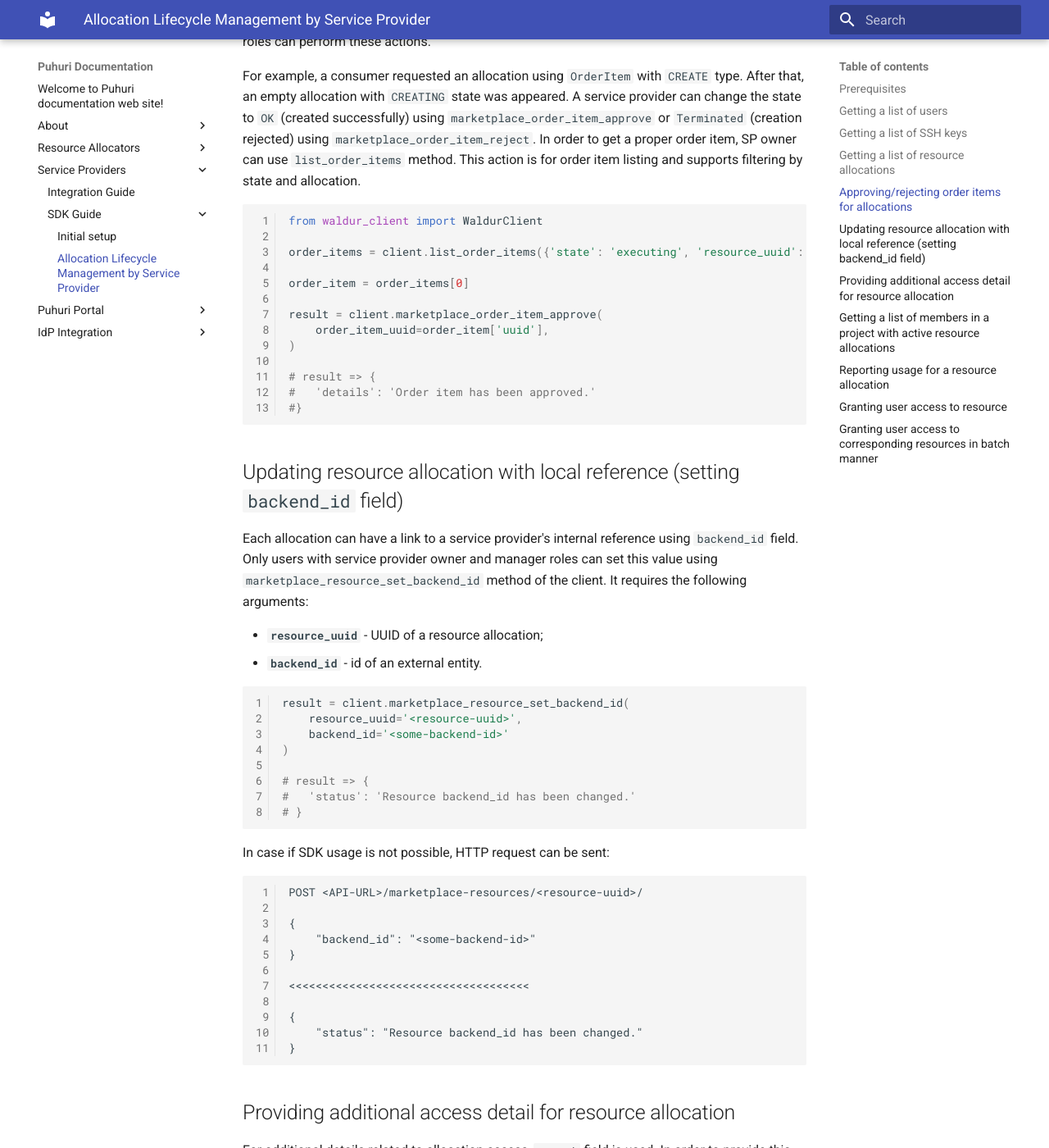
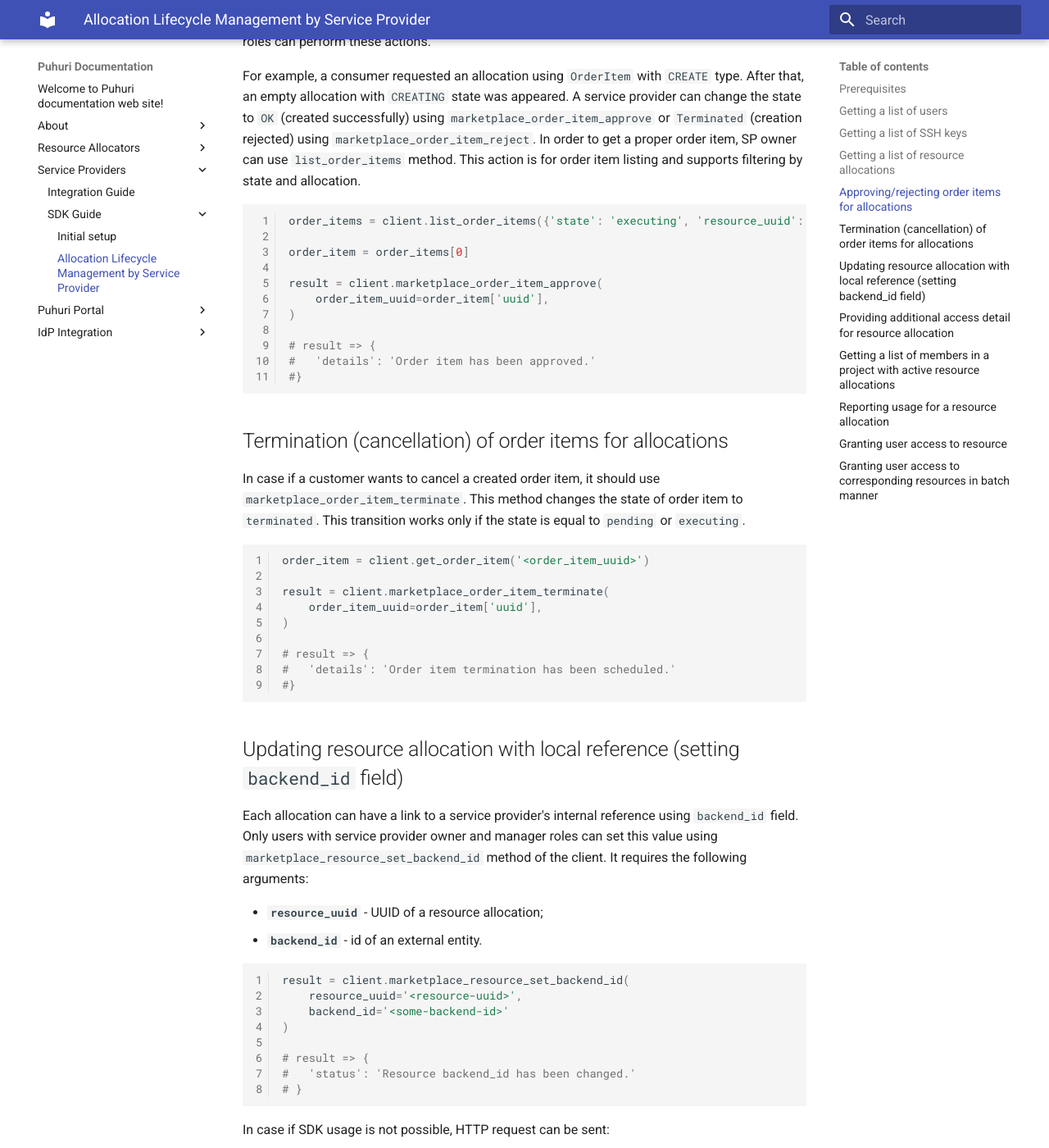
Before and after one commit to neicnordic/puhuri-web, an MkDocs documentation site: the page built from docs/SDK guide/allocation-management-sp.md, in a window 1280 px wide and 1400 px high, scrolled down 2420 px. Shown: the whole window at 82% size. Built offline with MkDocs 1.6.1 and Material for MkDocs 9.7.7, drawn with Linux system fonts in a browser that asks for light colours.

Commit message:
Order item termination docs

````diff
--- a/docs/SDK guide/allocation-management-sp.md
+++ b/docs/SDK guide/allocation-management-sp.md
@@ -112,8 +112,6 @@ A service provider can change the state to `OK` (created successfully) using `ma
 In order to get a proper order item, SP owner can use `list_order_items` method. This action is for order item listing and supports filtering by state and allocation.
 
 ```python
-from waldur_client import WaldurClient
-
 order_items = client.list_order_items({'state': 'executing', 'resource_uuid': '<allocation-uuid>'})
 
 order_item = order_items[0]
@@ -124,6 +122,25 @@ result = client.marketplace_order_item_approve(
 
 # result => {
 #   'details': 'Order item has been approved.'
+#}
+```
+
+
+## Termination (cancellation) of order items for allocations
+
+In case if a customer wants to cancel a created order item, it should use `marketplace_order_item_terminate`.
+This method changes the state of order item to `terminated`. This transition works only if the state is equal to `pending` or `executing`.
+
+```python
+
+order_item = client.get_order_item('<order_item_uuid>')
+
+result = client.marketplace_order_item_terminate(
+    order_item_uuid=order_item['uuid'],
+)
+
+# result => {
+#   'details': 'Order item termination has been scheduled.'
 #}
 ```
 
````
